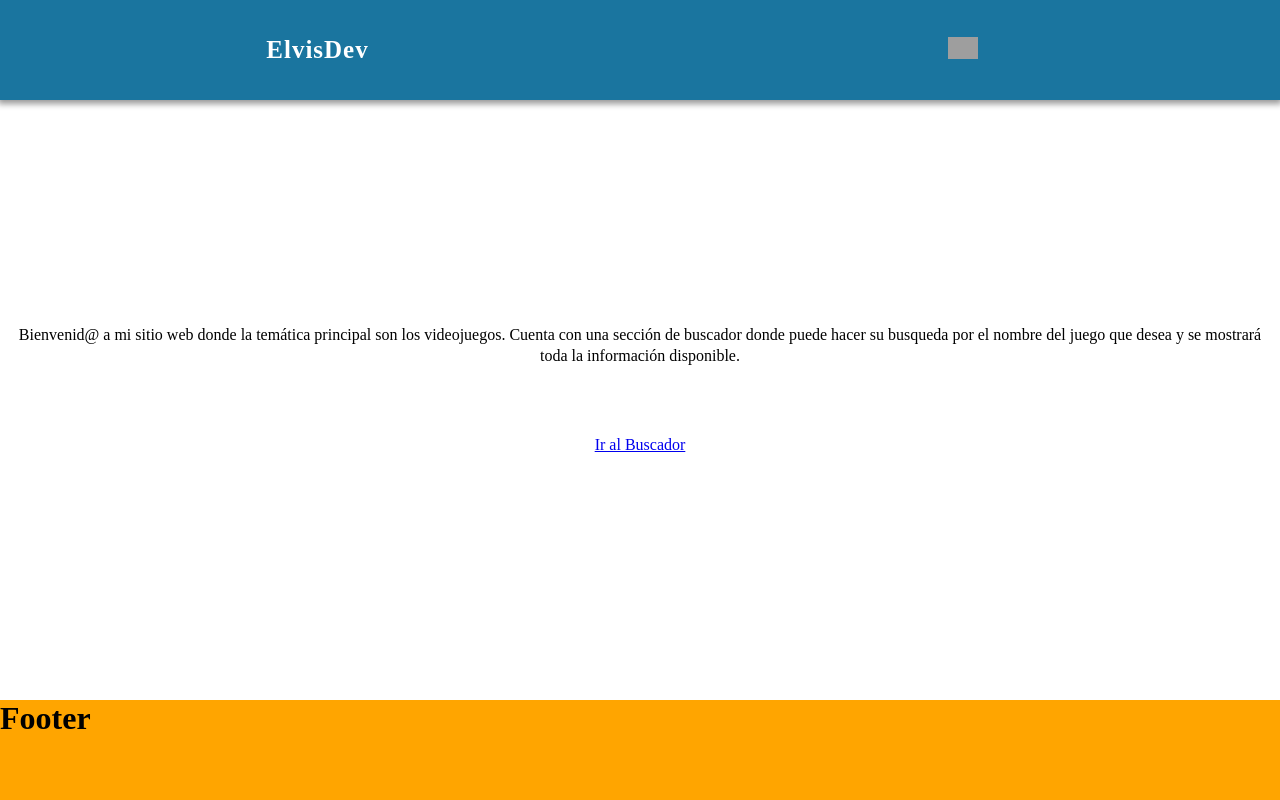
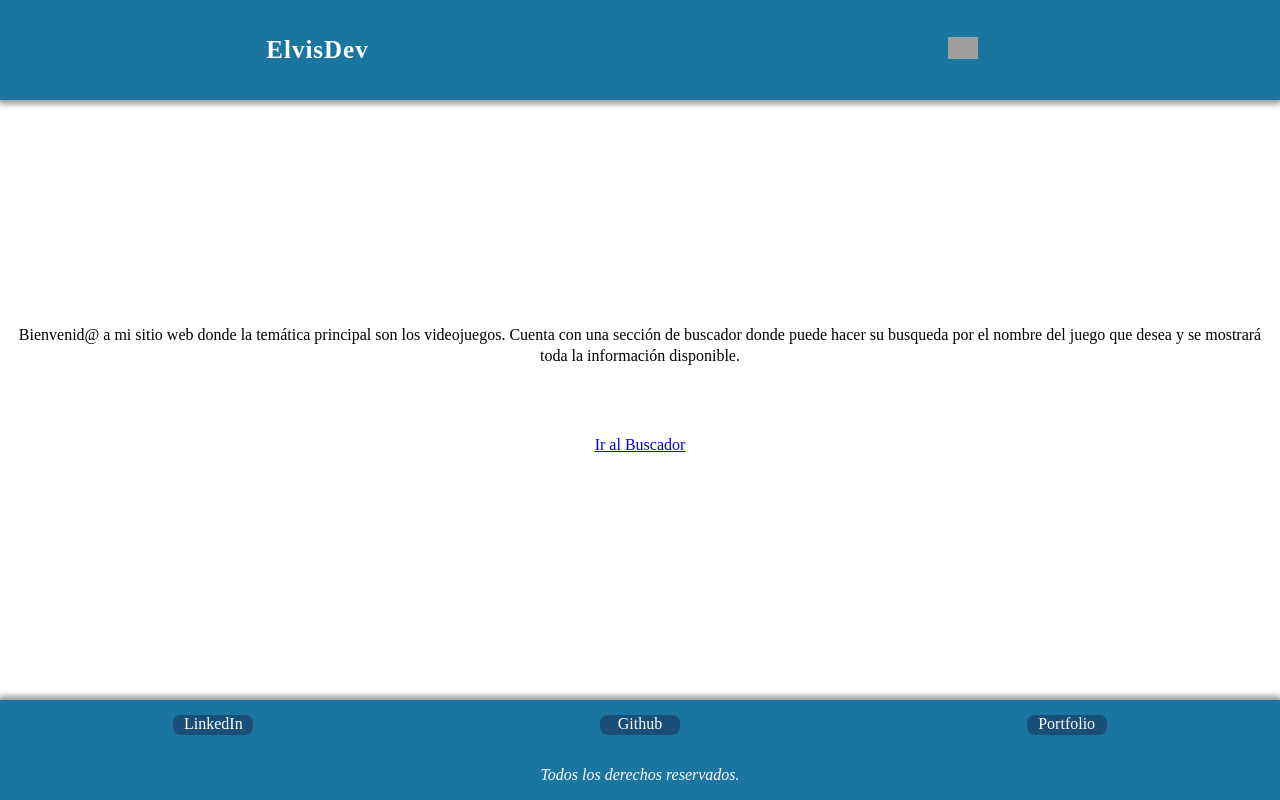
Before and after one commit to ElvisGT/Application_Redux, a React app: page /#/ in a window 1280 px wide. Built offline with nearby package versions, Linux system fonts and the light colour scheme; grey boxes are pictures that could not be loaded.

Commit message:
Estilando el footer

```diff
--- a/src/components/Footer.jsx
+++ b/src/components/Footer.jsx
@@ -4,7 +4,11 @@ import React from 'react';
 const Footer = () => {
     return(
         <div className="Footer">
-            <h1>Footer</h1>
+            <a className="Footer-vinculo" href="/">LinkedIn</a>
+            <a className="Footer-vinculo" href="/">Github</a>
+            <a className="Footer-vinculo" href="https://elvisgt.github.io/portfolio">Portfolio</a>
+
+            <p className="Footer-right">Todos los derechos reservados.</p>
         </div>
     )
 
--- a/src/static/css/styles.css
+++ b/src/static/css/styles.css
@@ -203,7 +203,32 @@ body {
 }
 
 .Footer {
-    background-color: orange;
+    display: grid;
+    grid-template-rows: 1fr 1fr ;
+    grid-template-columns: 1fr 1fr 1fr;
+    align-items: center;
+    justify-items: center;
     width: 100%;
     height: 10rem;
+    background-color: var(--principal);
+    box-shadow: 0 -.2rem .6rem .2rem rgba(0,0,0,0.4);
+
 }
+
+.Footer-vinculo {
+    width: 8rem;
+    height: 2rem;
+    text-decoration: none;
+    color: var(--white);
+    background-color: var(--menu);
+    text-align: center;
+    border-radius: .8rem;
+}
+
+
+.Footer-right{
+    grid-row: 2;
+    grid-column: 1/4;
+    font-style: italic;
+    color: var(--white);
+}
```
